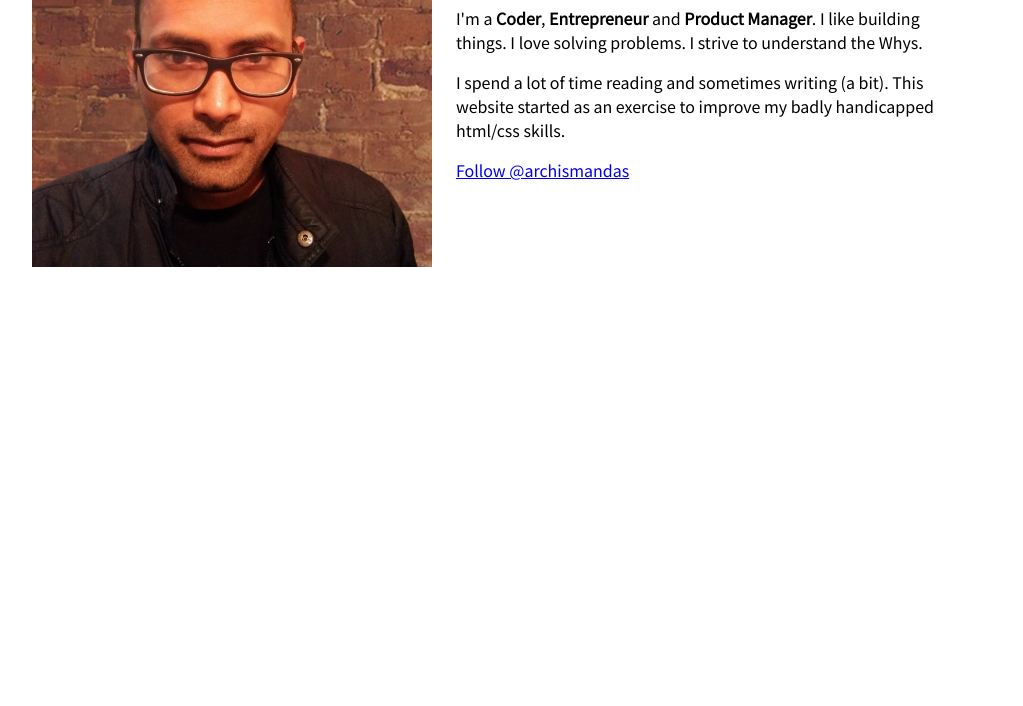
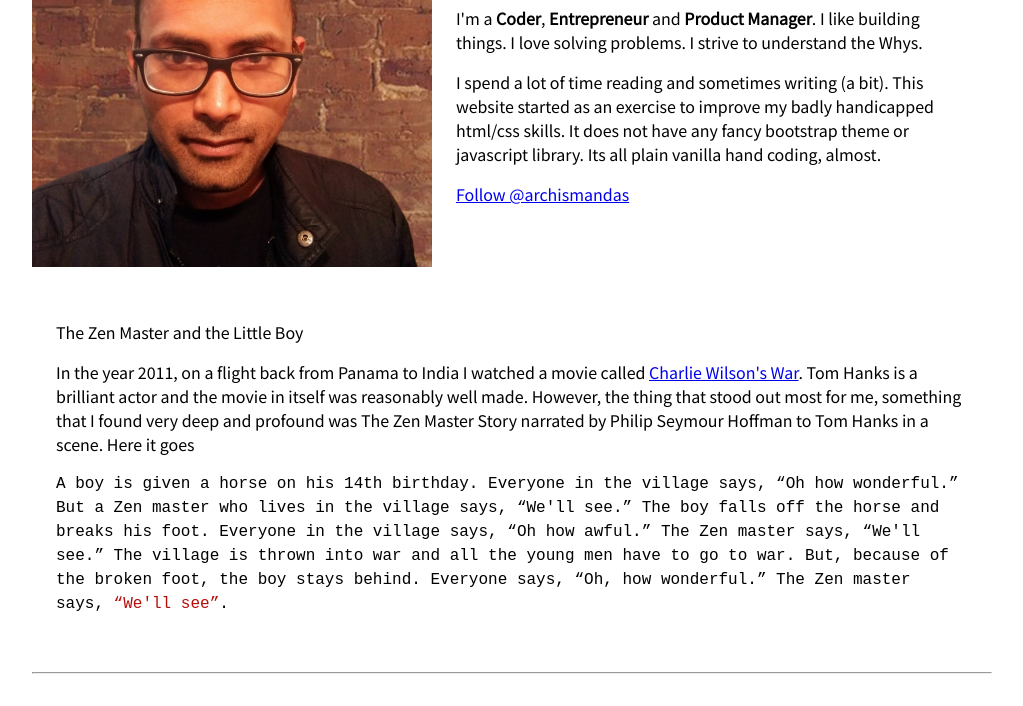
Before and after one commit to archismandas/archisman.com, a plain HTML site: page index.html in a window 1280 px wide. Shown: the part 152-858 px from the top of the page, without its empty margins (128-1151 px from the left). Before the commit the page ends 800 px from the top, so only its background shows below. Drawn offline with nearby package versions, Linux system fonts and the light colour scheme.

Commit message:
Zen Master Story

```diff
--- a/css/static.css
+++ b/css/static.css
@@ -49,6 +49,10 @@ p {
 }
 .none {
     display: none;
+}
+
+.courier {
+    font-family: 'Courier New', sans-serif;
 }
 
 /* =Nav
--- a/index.html
+++ b/index.html
@@ -36,17 +36,40 @@
 					I'm a <em>Coder</em>, <em>Entrepreneur</em> and <em>Product Manager</em>. I like building things. I love solving problems. I strive to understand the Whys.
 				</p>
 				<p>
-					I spend a lot of time reading and sometimes writing (a bit). This website started as an exercise to improve my badly handicapped html/css skills.
+					I spend a lot of time reading and sometimes writing (a bit). This website started as an exercise to improve my badly handicapped html/css skills. It does not have any fancy bootstrap theme or javascript library. Its all plain vanilla hand coding, almost.
+				</p>
+				<p>
+
 				</p>
 				<p>
 					<a href="https://twitter.com/archismandas?ref_src=twsrc%5Etfw" class="twitter-follow-button" data-show-count="false">Follow @archismandas</a><script async src="https://platform.twitter.com/widgets.js" charset="utf-8"></script>
 				</p>
 			</section>
 		</article>
-		<br/>
-		<article>
-			<a class="twitter-timeline" href="https://twitter.com/archismandas?ref_src=twsrc%5Etfw" data-tweet-limit="1" ></a> <script async src="https://platform.twitter.com/widgets.js" charset="utf-8"></script>
+		<article class="row">
+			<section class="introduction col-12 col-m-12">
+				<h4>The Zen Master and the Little Boy</h4>
+				<p>
+					In the year 2011, on a flight back from Panama to India I watched a movie called <a href="https://www.imdb.com/title/tt0472062/" target="no_blank">Charlie Wilson's War</a>. Tom Hanks is a brilliant actor and the movie in itself was reasonably well made. However, the thing that stood out most for me, something that I found very deep and profound was The Zen Master Story narrated by Philip Seymour Hoffman to Tom Hanks in a scene. Here it goes
+				</p>
+				<p class="courier">
+					A boy is given a horse on his 14th birthday. Everyone in the village says, “Oh how wonderful.” But a Zen master who lives in the village says, “We'll see.” The boy falls off the horse and breaks his foot. Everyone in the village says, “Oh how awful.” The Zen master says, “We'll see.” The village is thrown into war and all the young men have to go to war. But, because of the broken foot, the boy stays behind. Everyone says, “Oh, how wonderful.” The Zen master says, <strong>“We'll see”</strong>.
+				</p>
+			</section>
 		</article>
+		<hr/>
+		<section>
+			<div class="col-2 col-m-2">
+				&nbsp;
+			</div>
+			<div class="col-8 col-m-8">
+				<a class="twitter-timeline" href="https://twitter.com/archismandas?ref_src=twsrc%5Etfw" data-tweet-limit="1" ></a> <script async src="https://platform.twitter.com/widgets.js" charset="utf-8"></script>
+			</div>
+			<div class="col-2 col-m-2">
+				&nbsp;
+			</div>
+
+		</section>
 		<!-- Start Javascript -->
 		<script type="text/javascript" src="https://code.jquery.com/jquery-3.2.0.min.js"></script>
 		<script type="text/javascript">
```
